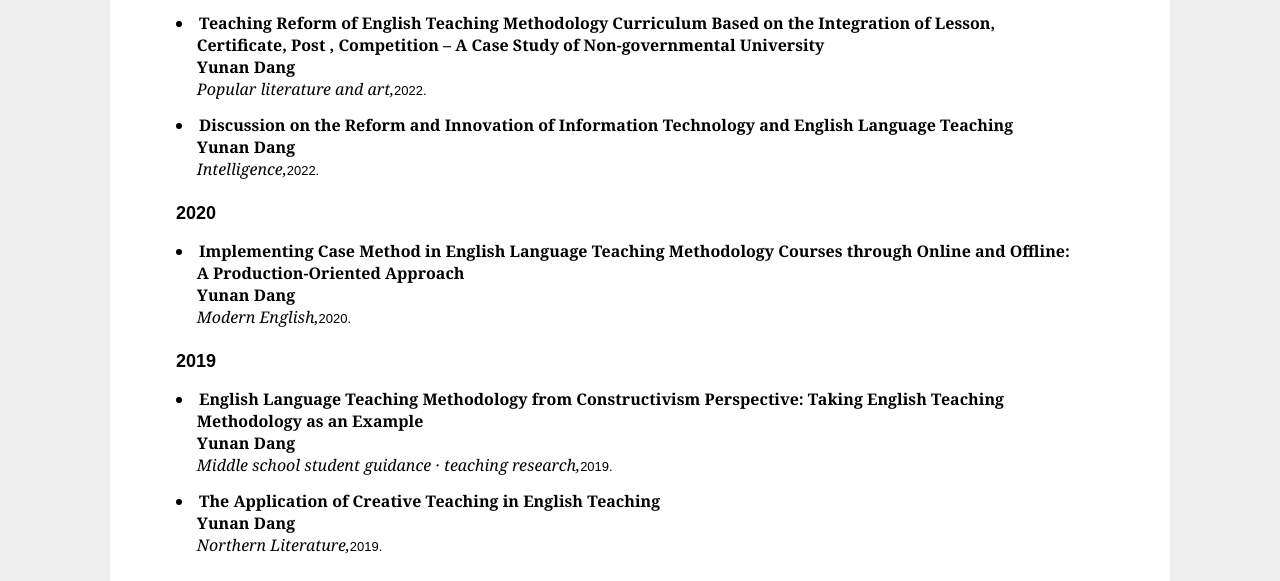
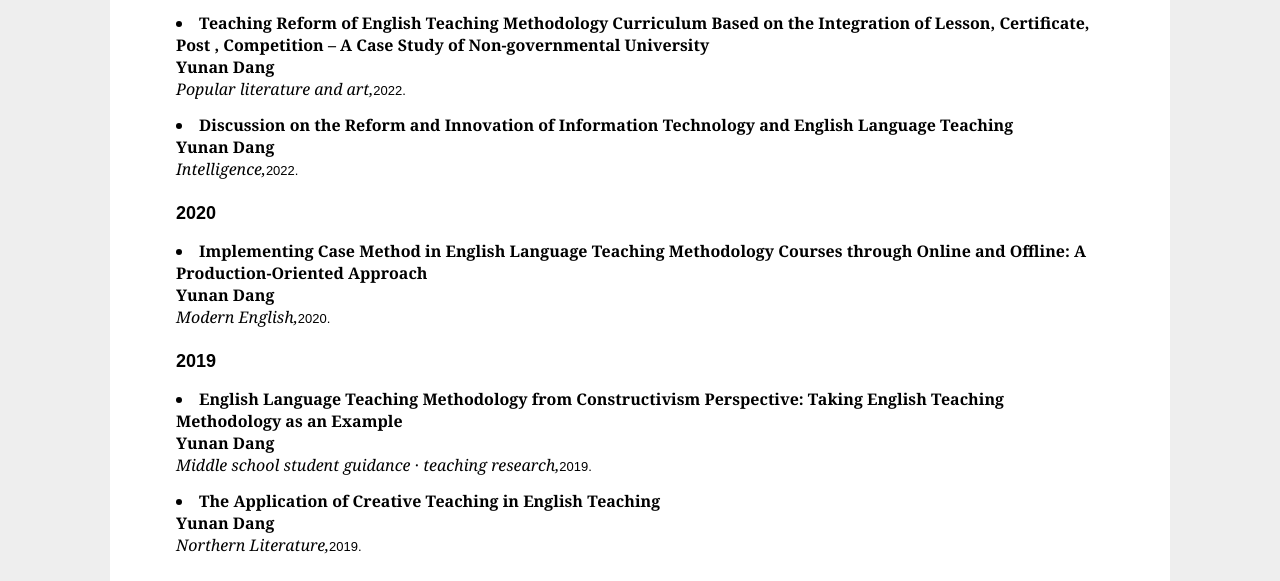
Before and after one commit to mxyxt/dyn, a plain HTML site: page index.html in a window 1280 px wide. Shown: the part 2056-2637 px from the top of the page. Drawn offline with Linux system fonts and the light colour scheme.

Commit message:
Update index.html

```diff
--- a/index.html
+++ b/index.html
@@ -109,35 +109,35 @@
 
 		<li>
 			<b>Chapter in edited book (including 3 chapters, almost 50,000 words)</b><br>
-			&nbsp;&nbsp;&nbsp;&nbsp;&nbsp;Zhang, X.H., Dang, Y.N., Li, J. (in press) English classroom teaching and Practice.<br><br>
+			Zhang, X.H., Dang, Y.N., Li, J. (in press) English classroom teaching and Practice.<br><br>
 		</li>
 		<p><font face="Arial" size="4"><b>2022</b></font></p>
 		<li>
-			<b>Teaching Reform of English Teaching Methodology Curriculum Based on the Integration of Lesson, &nbsp;&nbsp;&nbsp;&nbsp;&nbsp;Certificate, Post , Competition – A Case Study of Non-governmental University</b><br>
-			<b>&nbsp;&nbsp;&nbsp;&nbsp;&nbsp;Yunan Dang </b><br>
-			<i>&nbsp;&nbsp;&nbsp;&nbsp;&nbsp;Popular literature and art,</i><font face="Arial" size="2.5">2022.</font><br>
+			<b>Teaching Reform of English Teaching Methodology Curriculum Based on the Integration of Lesson, Certificate, Post , Competition – A Case Study of Non-governmental University</b><br>
+			<b>Yunan Dang </b><br>
+			<i>Popular literature and art,</i><font face="Arial" size="2.5">2022.</font><br>
 		</li>
 		<li>
 			<b>Discussion on the Reform and Innovation of Information Technology and English Language Teaching</b><br>
-			<b>&nbsp;&nbsp;&nbsp;&nbsp;&nbsp;Yunan Dang </b><br>
-			<i>&nbsp;&nbsp;&nbsp;&nbsp;&nbsp;Intelligence,</i><font face="Arial" size="2.5">2022.</font><br><br>
+			<b>Yunan Dang </b><br>
+			<i>Intelligence,</i><font face="Arial" size="2.5">2022.</font><br><br>
 		</li>
 		<p><font face="Arial" size="4"><b>2020</b></font></p>
 		<li>
-			<b>Implementing Case Method in English Language Teaching Methodology Courses through Online and Offline: &nbsp;&nbsp;&nbsp;&nbsp;&nbsp;A Production-Oriented Approach</b><br>
-			<b>&nbsp;&nbsp;&nbsp;&nbsp;&nbsp;Yunan Dang </b><br>
-			<i>&nbsp;&nbsp;&nbsp;&nbsp;&nbsp;Modern English,</i><font face="Arial" size="2.5">2020.</font><br><br>
+			<b>Implementing Case Method in English Language Teaching Methodology Courses through Online and Offline: A Production-Oriented Approach</b><br>
+			<b>Yunan Dang </b><br>
+			<i>Modern English,</i><font face="Arial" size="2.5">2020.</font><br><br>
 		</li>
 		<p><font face="Arial" size="4"><b>2019</b></font></p>
 		<li>
-			<b>English Language Teaching Methodology from Constructivism Perspective: Taking English Teaching &nbsp;&nbsp;&nbsp;&nbsp;&nbsp;Methodology as an Example</b><br>
-			<b>&nbsp;&nbsp;&nbsp;&nbsp;&nbsp;Yunan Dang </b><br>
-			<i>&nbsp;&nbsp;&nbsp;&nbsp;&nbsp;Middle school student guidance · teaching research,</i><font face="Arial" size="2.5">2019.</font><br>
+			<b>English Language Teaching Methodology from Constructivism Perspective: Taking English Teaching Methodology as an Example</b><br>
+			<b>Yunan Dang </b><br>
+			<i>Middle school student guidance · teaching research,</i><font face="Arial" size="2.5">2019.</font><br>
 		</li>
 		<li>
 			<b>The Application of Creative Teaching in English Teaching</b><br>
-			<b>&nbsp;&nbsp;&nbsp;&nbsp;&nbsp;Yunan Dang </b><br>
-			<i>&nbsp;&nbsp;&nbsp;&nbsp;&nbsp;Northern Literature,</i><font face="Arial" size="2.5">2019.</font><br><br><br>
+			<b>Yunan Dang </b><br>
+			<i>Northern Literature,</i><font face="Arial" size="2.5">2019.</font><br><br><br>
 		</li>
 
 	</div>
@@ -146,15 +146,14 @@
 	<div id="prizes">
 		<h2>Prizes, Awards & Honours</h2>
 		<table style="border-spacing:2px">
-
-			2012-2014 received third-class scholarship (Twice)<br><br>
-			2020 received TESOL for Business Certification<br><br>
-			2020 received TESOL for Children Certification<br><br>
-			2020 received TESOL for Advanced Certification<br><br>
-			2021 received the Third Prize of Innovative Competition of Classroom Teaching <br><br>
-			2021 Outstanding Mentor Teacher Award <br><br>
+			2021 Third Prize of Innovative Competition of Classroom Teaching<br><br>
+			2021 Outstanding Mentor Teacher Award<br><br>
 			2021 Excellent Tutor Award<br><br>
-
+			2020 TESOL for Business Certification<br><br>
+			2020 TESOL for Children Certification<br><br>
+			2020 TESOL for Advanced Certification<br><br>
+			2013 Third-class Scholarship<br><br>
+			2012 Third-class Scholarship<br><br>
 		</table>
 		<br>
 	</div>
```
